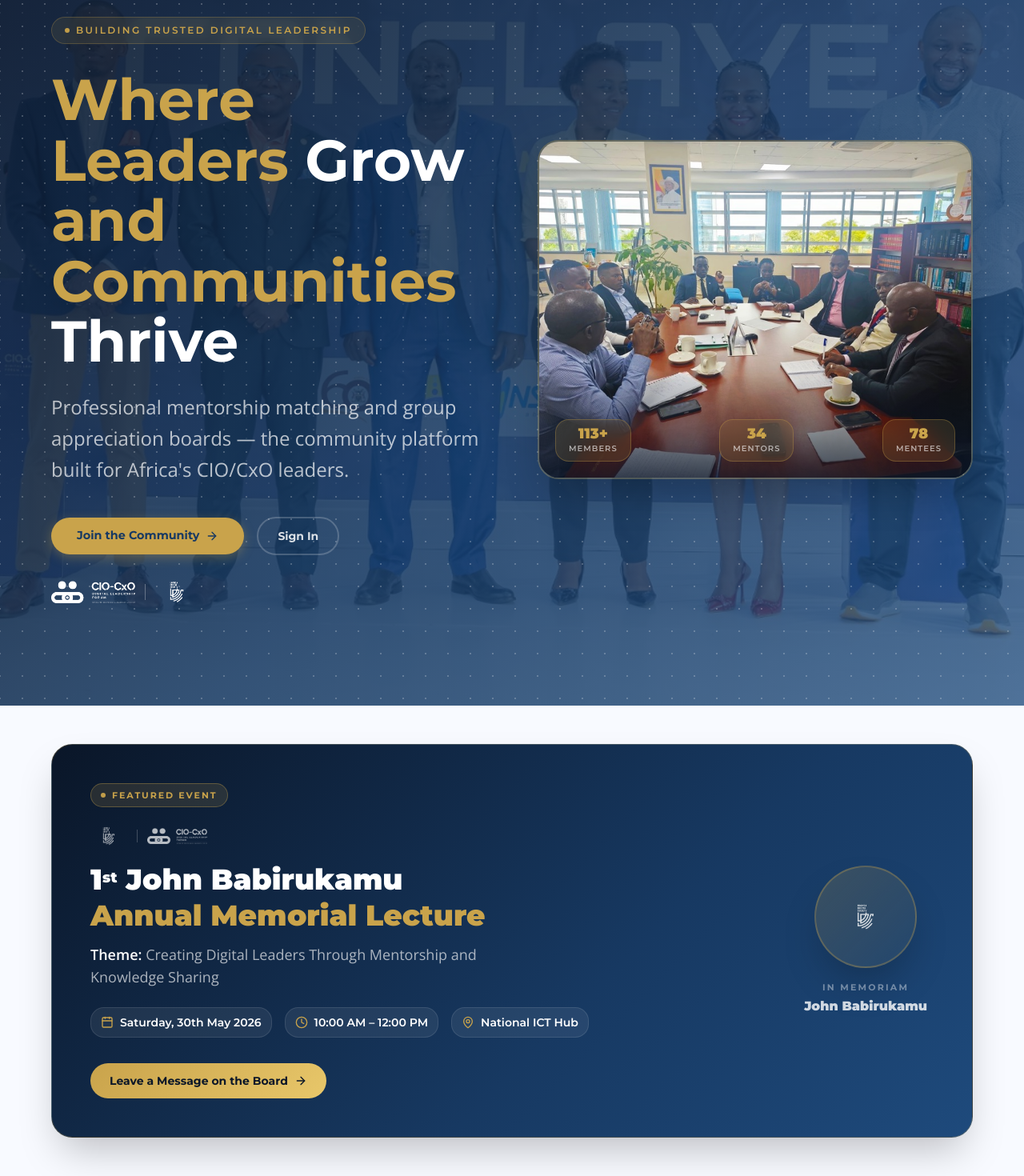
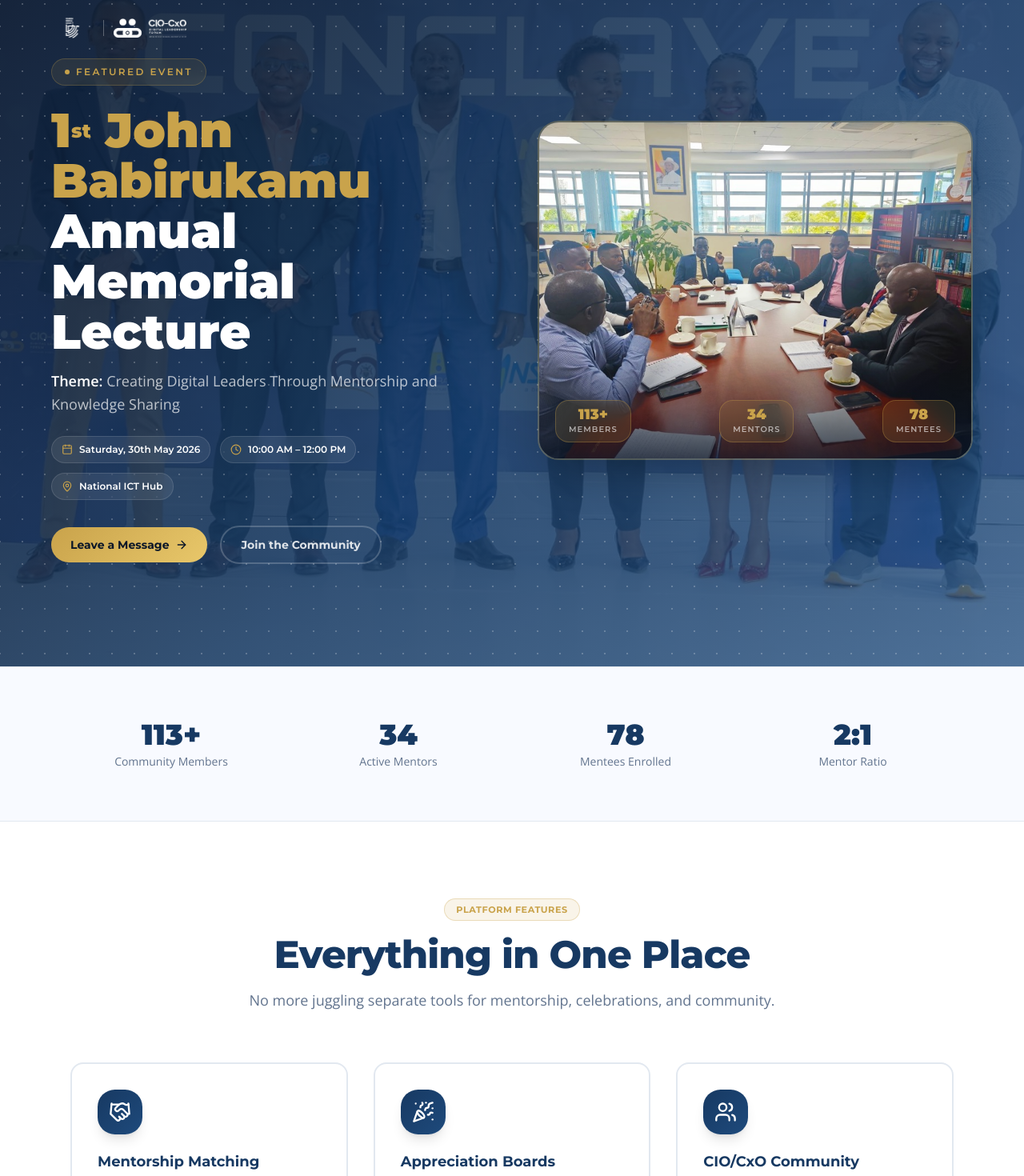
Before and after one commit to m-wasswa21/nexus-platform, a Next.js app in the folder frontend/: page / in a window 1280 px wide. Shown: the part 180-1650 px from the top of the page at 80% size. Built offline with nearby package versions, Linux system fonts and the light colour scheme.

Commit message:
move: JB Memorial Lecture into hero section, remove separate section below
Co-Authored-By: Claude Sonnet 4.6 <noreply@anthropic.com>

```diff
--- a/frontend/app/page.tsx
+++ b/frontend/app/page.tsx
@@ -75,44 +75,68 @@ export default function LandingPage() {
 
         <div className="relative z-10 max-w-7xl mx-auto px-6 lg:px-16 py-32 w-full grid lg:grid-cols-2 gap-16 items-center">
           <div>
+            {/* Logos */}
             <motion.div initial={{ opacity: 0, y: 16 }} animate={{ opacity: 1, y: 0 }} transition={{ duration: 0.5 }}
-              className="inline-flex items-center gap-2 px-4 py-2 rounded-full mb-8 backdrop-blur-sm"
+              className="flex items-center gap-3 mb-6 opacity-80">
+              <Image src="/uds-logo.png" alt="Uganda Digital Society" width={90} height={30} className="h-7 w-auto object-contain brightness-0 invert" />
+              <div className="w-px h-5 bg-white/30" />
+              <Image src="/cio-logo.png" alt="CIO/CxO Forum" width={90} height={30} className="h-6 w-auto object-contain brightness-0 invert" />
+            </motion.div>
+
+            {/* Badge */}
+            <motion.div initial={{ opacity: 0, y: 16 }} animate={{ opacity: 1, y: 0 }} transition={{ duration: 0.5, delay: 0.1 }}
+              className="inline-flex items-center gap-2 px-4 py-2 rounded-full mb-6 backdrop-blur-sm"
               style={{ backgroundColor: "rgba(201,163,75,0.1)", border: "1px solid rgba(201,163,75,0.25)" }}>
               <div className="w-1.5 h-1.5 rounded-full animate-pulse" style={{ backgroundColor: "#c9a34b" }} />
               <span className="text-xs font-heading font-semibold tracking-[0.2em] uppercase" style={{ color: "#c9a34b" }}>
-                Building Trusted Digital Leadership
+                Featured Event
               </span>
             </motion.div>
 
             <motion.h1 initial={{ opacity: 0, y: 24 }} animate={{ opacity: 1, y: 0 }} transition={{ duration: 0.7, delay: 0.15 }}
-              className="font-heading text-5xl md:text-6xl lg:text-7xl font-bold leading-[1.05] mb-6" style={{ color: "#c9a34b" }}>
-              Where Leaders <span className="text-white">Grow</span><br />
-              and Communities <span className="text-white">Thrive</span>
+              className="font-heading text-4xl md:text-5xl lg:text-6xl font-black leading-[1.05] mb-4" style={{ color: "#c9a34b" }}>
+              1<sup className="text-2xl">st</sup> John Babirukamu<br />
+              <span className="text-white">Annual Memorial Lecture</span>
             </motion.h1>
 
-            <motion.p initial={{ opacity: 0, y: 24 }} animate={{ opacity: 1, y: 0 }} transition={{ duration: 0.7, delay: 0.3 }}
-              className="text-xl md:text-2xl mb-10 max-w-xl leading-relaxed" style={{ color: "rgba(255,255,255,0.7)" }}>
-              Professional mentorship matching and group appreciation boards —
-              the community platform built for Africa&#39;s CIO/CxO leaders.
+            <motion.p initial={{ opacity: 0, y: 24 }} animate={{ opacity: 1, y: 0 }} transition={{ duration: 0.7, delay: 0.28 }}
+              className="text-base md:text-lg mb-6 max-w-xl leading-relaxed" style={{ color: "rgba(255,255,255,0.7)" }}>
+              <span className="font-semibold text-white">Theme: </span>
+              Creating Digital Leaders Through Mentorship and Knowledge Sharing
             </motion.p>
 
-            <motion.div initial={{ opacity: 0, y: 24 }} animate={{ opacity: 1, y: 0 }} transition={{ duration: 0.7, delay: 0.45 }}
-              className="flex items-center gap-4">
-              <Link href="/register" className="btn-primary text-base">
-                Join the Community <ArrowRight className="w-4 h-4" />
+            {/* Event details chips */}
+            <motion.div initial={{ opacity: 0, y: 24 }} animate={{ opacity: 1, y: 0 }} transition={{ duration: 0.7, delay: 0.38 }}
+              className="flex flex-wrap gap-3 mb-8">
+              {[
+                { icon: Calendar, text: "Saturday, 30th May 2026" },
+                { icon: Clock,    text: "10:00 AM – 12:00 PM" },
+                { icon: MapPin,   text: "National ICT Hub" },
+              ].map(({ icon: Icon, text }) => (
+                <div key={text} className="flex items-center gap-2 px-3 py-2 rounded-xl backdrop-blur-sm"
+                  style={{ backgroundColor: "rgba(255,255,255,0.08)", border: "1px solid rgba(255,255,255,0.12)" }}>
+                  <Icon className="w-3.5 h-3.5 shrink-0" style={{ color: "#c9a34b" }} />
+                  <span className="text-xs font-heading font-semibold text-white">{text}</span>
+                </div>
+              ))}
+            </motion.div>
+
+            {/* CTAs */}
+            <motion.div initial={{ opacity: 0, y: 24 }} animate={{ opacity: 1, y: 0 }} transition={{ duration: 0.7, delay: 0.48 }}
+              className="flex flex-wrap items-center gap-4">
+              <Link
+                href="https://jbannualmemoriallecture.org/boards/4/contribute"
+                target="_blank"
+                rel="noopener noreferrer"
+                className="inline-flex items-center gap-2 px-6 py-3 rounded-full font-heading font-bold text-sm transition-all duration-300 hover:scale-105 hover:shadow-lg"
+                style={{ background: "linear-gradient(135deg, #c9a34b, #e8c76a)", color: "#0a1628" }}>
+                Leave a Message <ArrowRight className="w-4 h-4" />
               </Link>
-              <Link href="/login"
+              <Link href="/register"
                 className="inline-flex items-center gap-2 px-6 py-3 rounded-full font-heading font-bold text-sm border-2 transition-all duration-300 hover:scale-105"
                 style={{ borderColor: "rgba(255,255,255,0.2)", color: "rgba(255,255,255,0.85)" }}>
-                Sign In
+                Join the Community
               </Link>
-            </motion.div>
-
-            <motion.div initial={{ opacity: 0, y: 24 }} animate={{ opacity: 1, y: 0 }} transition={{ duration: 0.7, delay: 0.6 }}
-              className="flex items-center gap-3 mt-8 opacity-60">
-              <Image src="/cio-logo.png" alt="CIO/CxO Forum" width={100} height={30} className="h-7 w-auto object-contain brightness-0 invert" />
-              <div className="w-px h-5 bg-white/30" />
-              <Image src="/uds-logo.png" alt="Uganda Digital Society" width={80} height={30} className="h-7 w-auto object-contain brightness-0 invert" />
             </motion.div>
           </div>
 
@@ -141,86 +165,6 @@ export default function LandingPage() {
                   </div>
                 ))}
               </div>
-            </div>
-          </motion.div>
-        </div>
-      </section>
-
-      {/* ── JB MEMORIAL LECTURE ────────────────────────────────────── */}
-      <section className="py-12 px-6" style={{ backgroundColor: "#f8faff" }}>
-        <div className="max-w-6xl mx-auto">
-          <motion.div initial={{ opacity: 0, y: 30 }} whileInView={{ opacity: 1, y: 0 }} viewport={{ once: true }}
-            className="rounded-3xl overflow-hidden shadow-2xl"
-            style={{ background: "linear-gradient(135deg, #0a1628 0%, #173962 60%, #1e4a7c 100%)", border: "1px solid rgba(201,163,75,0.25)" }}>
-            <div className="absolute inset-0 pattern-dots opacity-30 pointer-events-none" />
-            <div className="relative grid lg:grid-cols-[1fr_auto] gap-0 items-stretch">
-
-              {/* Left — content */}
-              <div className="p-8 md:p-12">
-                {/* Live badge */}
-                <div className="inline-flex items-center gap-2 px-3 py-1.5 rounded-full mb-6"
-                  style={{ backgroundColor: "rgba(201,163,75,0.15)", border: "1px solid rgba(201,163,75,0.35)" }}>
-                  <div className="w-1.5 h-1.5 rounded-full animate-pulse" style={{ backgroundColor: "#c9a34b" }} />
-                  <span className="text-[11px] font-heading font-bold tracking-[0.18em] uppercase" style={{ color: "#c9a34b" }}>
-                    Featured Event
-                  </span>
-                </div>
-
-                {/* Logos */}
-                <div className="flex items-center gap-3 mb-5 opacity-70">
-                  <Image src="/uds-logo.png" alt="Uganda Digital Society" width={80} height={28} className="h-6 w-auto object-contain brightness-0 invert" />
-                  <div className="w-px h-4 bg-white/30" />
-                  <Image src="/cio-logo.png" alt="CIO/CxO Forum" width={80} height={28} className="h-5 w-auto object-contain brightness-0 invert" />
-                </div>
-
-                <h2 className="font-heading text-2xl md:text-3xl lg:text-4xl font-black text-white leading-tight mb-3">
-                  1<sup className="text-lg">st</sup> John Babirukamu<br />
-                  <span style={{ color: "#c9a34b" }}>Annual Memorial Lecture</span>
-                </h2>
-
-                <p className="text-base md:text-lg mb-6 max-w-xl" style={{ color: "rgba(255,255,255,0.65)" }}>
-                  <span className="font-semibold text-white">Theme: </span>
-                  Creating Digital Leaders Through Mentorship and Knowledge Sharing
-                </p>
-
-                {/* Event details */}
-                <div className="flex flex-wrap gap-4 mb-8">
-                  {[
-                    { icon: Calendar, text: "Saturday, 30th May 2026" },
-                    { icon: Clock,    text: "10:00 AM – 12:00 PM" },
-                    { icon: MapPin,   text: "National ICT Hub" },
-                  ].map(({ icon: Icon, text }) => (
-                    <div key={text} className="flex items-center gap-2 px-3 py-2 rounded-xl"
-                      style={{ backgroundColor: "rgba(255,255,255,0.07)", border: "1px solid rgba(255,255,255,0.1)" }}>
-                      <Icon className="w-4 h-4 shrink-0" style={{ color: "#c9a34b" }} />
-                      <span className="text-sm font-heading font-semibold text-white">{text}</span>
-                    </div>
-                  ))}
-                </div>
-
-                {/* CTA */}
-                <Link
-                  href="https://jbannualmemoriallecture.org/boards/4/contribute"
-                  target="_blank"
-                  rel="noopener noreferrer"
-                  className="inline-flex items-center gap-2 px-6 py-3 rounded-full font-heading font-bold text-sm transition-all duration-300 hover:scale-105 hover:shadow-lg"
-                  style={{ background: "linear-gradient(135deg, #c9a34b, #e8c76a)", color: "#0a1628" }}>
-                  Leave a Message on the Board <ArrowRight className="w-4 h-4" />
-                </Link>
-              </div>
-
-              {/* Right — decorative accent */}
-              <div className="hidden lg:flex items-center justify-center p-12 pr-14">
-                <div className="text-center">
-                  <div className="w-32 h-32 rounded-full flex items-center justify-center mx-auto mb-4 shadow-2xl"
-                    style={{ background: "linear-gradient(135deg, rgba(201,163,75,0.2), rgba(201,163,75,0.05))", border: "2px solid rgba(201,163,75,0.3)" }}>
-                    <Image src="/uds-logo.png" alt="Uganda Digital Society" width={72} height={72} className="w-16 h-16 object-contain brightness-0 invert opacity-80" />
-                  </div>
-                  <p className="text-[11px] font-heading font-bold uppercase tracking-[0.2em] text-white/40">In Memoriam</p>
-                  <p className="text-base font-heading font-black text-white/80 mt-1">John Babirukamu</p>
-                </div>
-              </div>
-
             </div>
           </motion.div>
         </div>
```
